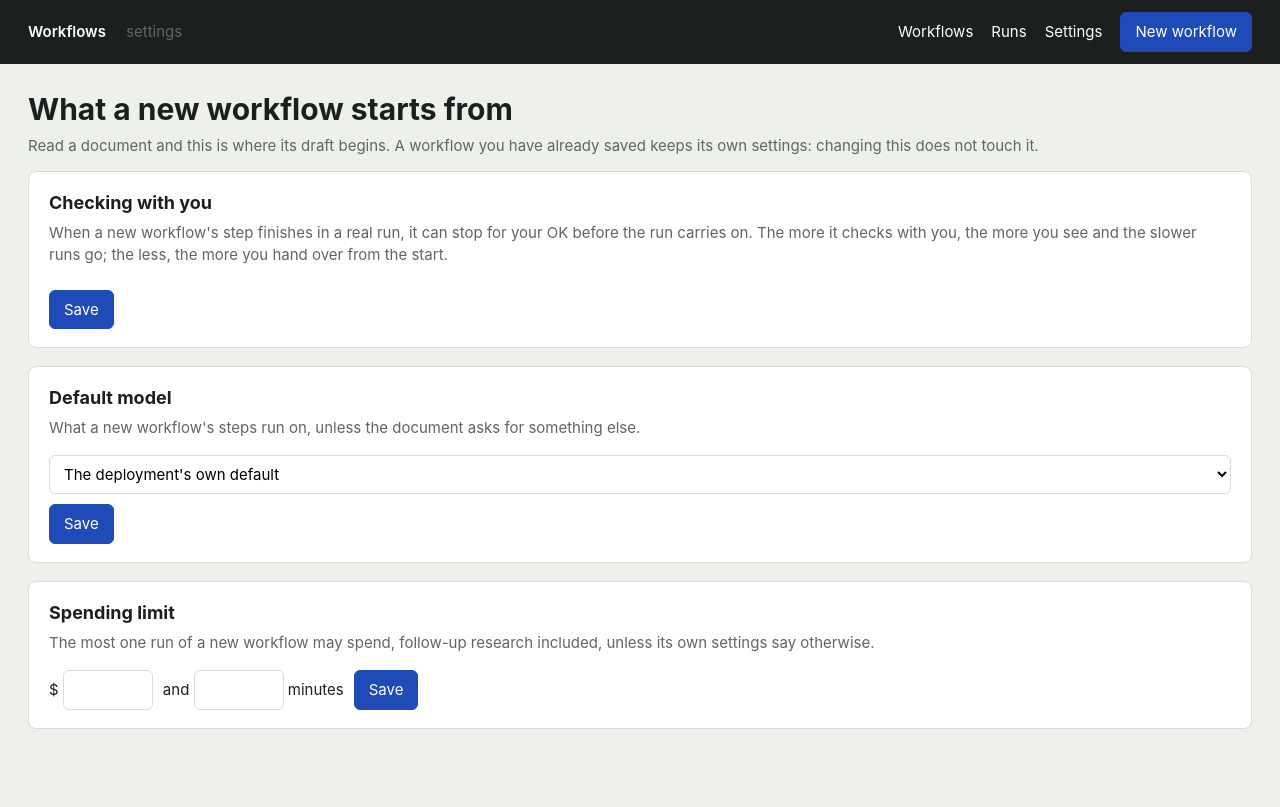
After one commit to ipedrazas/aw, a Python web app: template src/wf/web/templates/app_settings.html in a window 1280 px wide. The commit adds this page. Run offline with Jinja, Linux system fonts and the light colour scheme; the template is opened without the code that fills it, so the values that code supplies are empty.

Commit message:
feat: app-wide settings with defaults for new drafts
Each workflow already has its own settings, but the application had none:
every new draft started from the auditor's hardcoded defaults (3 OKs in a
row, the quick model, whatever budget the document implied). Add a
settings page (and backing wf.schema.AppSettings, persisted to
settings.yaml) where the owner sets how much a new workflow checks with
them, its default model, and its starting budget. A saved workflow's own
settings still always win; this only changes where a new draft begins.

```diff
--- a/src/wf/audit/service.py
+++ b/src/wf/audit/service.py
@@ -147,6 +147,7 @@ class Auditor:
                 passages,
                 workflows=[w["name"] for w in workflows if w["name"] != extracted["name"]],
                 instructions=caps["instructions"],
+                app_settings=self.ws.load_app_settings(),
             )
             if self.writes_skills:
                 # one step at a time: the calls land in this session in the order of the steps
--- a/src/wf/schema/__init__.py
+++ b/src/wf/schema/__init__.py
@@ -1,4 +1,5 @@
 from .definition import (
+    AppSettings,
     Budget,
     Defaults,
     FindingType,
@@ -21,13 +22,16 @@ from .loader import (
     Skill,
     Workspace,
     WorkspaceError,
+    dump_app_settings,
     dump_workflow,
+    load_app_settings_text,
     load_workflow_dict,
     load_workflow_text,
 )
 from .refs import PinnedRef, parse_pin, rename_references
 
 __all__ = [
+    "AppSettings",
     "Budget",
     "Defaults",
     "FindingType",
@@ -49,7 +53,9 @@ __all__ = [
     "Workflow",
     "Workspace",
     "WorkspaceError",
+    "dump_app_settings",
     "dump_workflow",
+    "load_app_settings_text",
     "load_workflow_dict",
     "load_workflow_text",
     "parse_pin",
--- a/src/wf/web/static/app.js
+++ b/src/wf/web/static/app.js
@@ -420,6 +420,29 @@ document.querySelectorAll("form[data-answer-wait]").forEach(f => {
   }));
 })();
 
+/* App-wide settings: what a new draft starts from. */
+(function () {
+  const root = document.querySelector("[data-app-settings]"); if (!root) return;
+  const url = "/api/settings";
+  const msg = root.querySelector("[data-msg]");
+  const save = async (body) => {
+    say(msg, "Saving…");
+    try { await postJSON(url, body); location.reload(); } catch (err) { say(msg, err.message, true); }
+  };
+  const num = (form, name) => { const v = form.querySelector("[name=" + name + "]").value; return v === "" ? null : Number(v); };
+  const trust = root.querySelector("form[data-trust-default]");
+  trust.addEventListener("submit", e => {
+    e.preventDefault();
+    const c = trust.querySelector("input[name=policy]:checked");
+    if (!c) return say(msg, "Pick one first.", true);
+    save({trust: {policy: c.value, promote_after: num(trust, "promote_after")}});
+  });
+  const model = root.querySelector("form[data-model-default]");
+  model.addEventListener("submit", e => { e.preventDefault(); save({model: model.querySelector("[name=model]").value || null}); });
+  const budget = root.querySelector("form[data-budget]");
+  budget.addEventListener("submit", e => { e.preventDefault(); save({budget: {max_usd: num(budget, "max_usd"), max_minutes: num(budget, "max_minutes")}}); });
+})();
+
 /* Run page: say OK to the step a real run stopped after, or stop it there. */
 document.querySelectorAll("form[data-ok]").forEach(f => {
   f.addEventListener("submit", async e => {
--- /dev/null
+++ b/src/wf/web/templates/app_settings.html
@@ -0,0 +1,49 @@
+{% extends "base.html" %}
+{% block title %}Settings{% endblock %}
+{% block bar_title %}<span class="muted">settings</span>{% endblock %}
+{% block content %}
+<div data-app-settings>
+<div class="card-head" style="margin-bottom:14px">
+  <div><h1>What a new workflow starts from</h1>
+  <p class="sub" style="margin:0">Read a document and this is where its draft begins. A workflow you have already saved keeps its own settings: changing this does not touch it.</p></div>
+  <span data-msg class="small"></span>
+</div>
+
+<div class="card">
+  <h2>Checking with you</h2>
+  <p class="sub">When a new workflow's step finishes in a real run, it can stop for your OK before the run carries on. The more it checks with you, the more you see and the slower runs go; the less, the more you hand over from the start.</p>
+  <form data-trust-default>
+    <div class="opts">
+      {% for c in data.choices %}
+      <label class="opt"><input type="radio" name="policy" value="{{ c.policy }}"{% if data.trust and data.trust.policy == c.policy %} checked{% endif %}>
+        <span>{{ c.label }}{% if c.policy == "earned" %}: after <input type="number" name="promote_after" min="1" max="20" style="width:4.5em" value="{{ (data.trust.promote_after if data.trust and data.trust.promote_after) or 3 }}" aria-label="OKs in a row"> OKs in a row{% endif %}
+        <div class="cons">{{ c.consequence }}</div></span></label>
+      {% endfor %}
+    </div>
+    <div class="actions"><button class="btn btn-primary" type="submit">Save</button></div>
+  </form>
+</div>
+
+<div class="card">
+  <h2>Default model</h2>
+  <p class="sub">What a new workflow's steps run on, unless the document asks for something else.</p>
+  <form data-model-default class="actions">
+    <select name="model" aria-label="Default model">
+      <option value=""{% if not data.model %} selected{% endif %}>The deployment's own default</option>
+      {% for m in data.models %}<option value="{{ m.value }}"{% if m.value == data.model %} selected{% endif %}>{{ m.label }}</option>{% endfor %}
+    </select>
+    <button class="btn btn-primary" type="submit">Save</button>
+  </form>
+</div>
+
+<div class="card">
+  <h2>Spending limit</h2>
+  <p class="sub">The most one run of a new workflow may spend, follow-up research included, unless its own settings say otherwise.</p>
+  <form data-budget class="actions">
+    <label>$ <input type="number" name="max_usd" min="0.5" step="0.5" style="width:6em" value="{{ data.budget.max_usd if data.budget and data.budget.max_usd }}" aria-label="Money"></label>
+    <label>and <input type="number" name="max_minutes" min="1" step="1" style="width:6em" value="{{ data.budget.max_minutes if data.budget and data.budget.max_minutes }}" aria-label="Minutes"> minutes</label>
+    <button class="btn btn-primary" type="submit">Save</button>
+  </form>
+</div>
+</div>
+{% endblock %}
--- a/src/wf/web/templates/base.html
+++ b/src/wf/web/templates/base.html
@@ -15,6 +15,7 @@
   <nav class="topbar-nav">
     <a href="/workflows">Workflows</a>
     <a href="/runs">Runs</a>
+    <a href="/settings">Settings</a>
     {% if offline %}<span class="pill pill-offline" title="No API key: outputs are placeholders, not judgement">Offline model</span>{% endif %}
     {% block bar_right %}<a class="btn btn-primary" href="/audits/new">New workflow</a>{% endblock %}
   </nav>
```
Also changed, not shown: src/wf/api/app.py (+104 -1 lines), src/wf/audit/draft.py (+10 -8 lines), src/wf/schema/definition.py (+23 -0 lines), src/wf/schema/loader.py (+38 -1 lines), tests/test_app_settings.py (added, +82 -0 lines).
